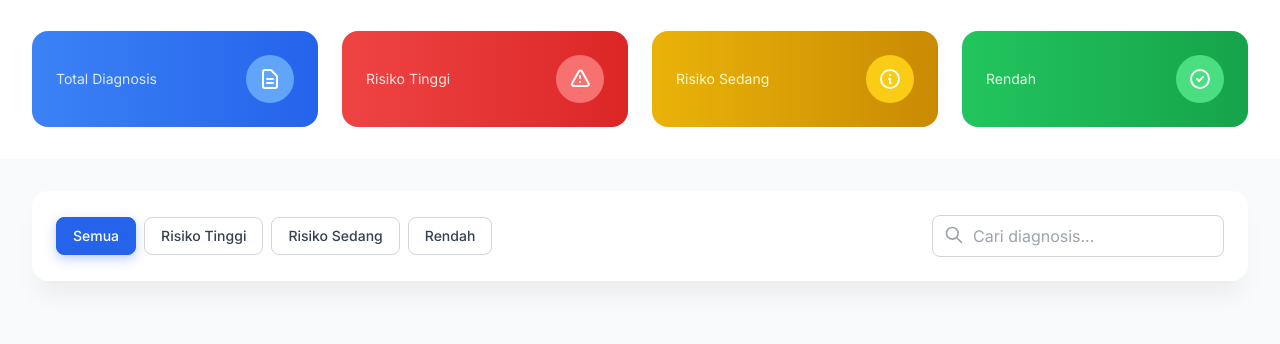
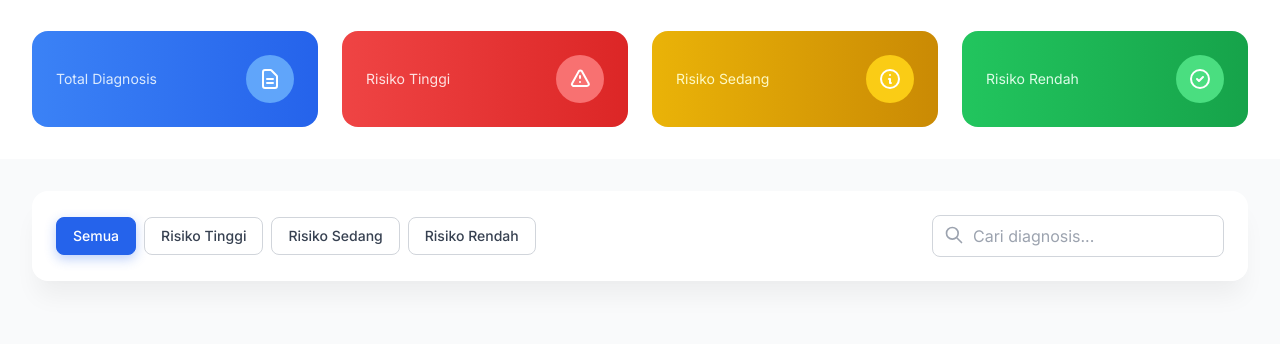
Before and after one commit to buriane/naive-bayes, a Django app: template diagnosis/templates/diagnosis/riwayat.html in a window 1280 px wide. Shown: the part 557-901 px from the top of the page. Run offline with Django 5.2, Linux system fonts and the light colour scheme; the template is opened without the code that fills it, so the values that code supplies are empty; some libraries are stand-ins or nearby versions.

Commit message:
Update risk labels for clarity in diagnosis history

```diff
--- a/diagnosis/templates/diagnosis/riwayat.html
+++ b/diagnosis/templates/diagnosis/riwayat.html
@@ -200,7 +200,7 @@
                 <div class="bg-gradient-to-r from-green-500 to-green-600 text-white p-6 rounded-2xl">
                     <div class="flex items-center justify-between">
                         <div>
-                            <p class="text-green-100 text-sm">Rendah</p>
+                            <p class="text-green-100 text-sm">Risiko Rendah</p>
                             <p class="text-3xl font-bold">{{ low_risk }}</p>
                         </div>
                         <div class="w-12 h-12 bg-green-400 rounded-full flex items-center justify-center">
@@ -231,7 +231,7 @@
                             Risiko Sedang
                         </button>
                         <button class="filter-tab px-4 py-2 border border-gray-300 rounded-lg text-sm font-medium transition-all" data-filter="low">
-                            Rendah
+                            Risiko Rendah
                         </button>
                     </div>
 
@@ -288,7 +288,7 @@
                                     {% elif diagnosis.probabilitas >= 40 %}
                                         <span class="bg-yellow-100 text-yellow-800 px-3 py-1 rounded-full text-xs font-medium border border-yellow-200">Risiko Sedang</span>
                                     {% else %}
-                                        <span class="bg-green-100 text-green-800 px-3 py-1 rounded-full text-xs font-medium border border-green-200">Rendah</span>
+                                        <span class="bg-green-100 text-green-800 px-3 py-1 rounded-full text-xs font-medium border border-green-200">Risiko Rendah</span>
                                     {% endif %}
                                     {% if forloop.first %}
                                         <span class="bg-blue-100 text-blue-800 px-2 py-1 rounded text-xs">Terbaru</span>
```
